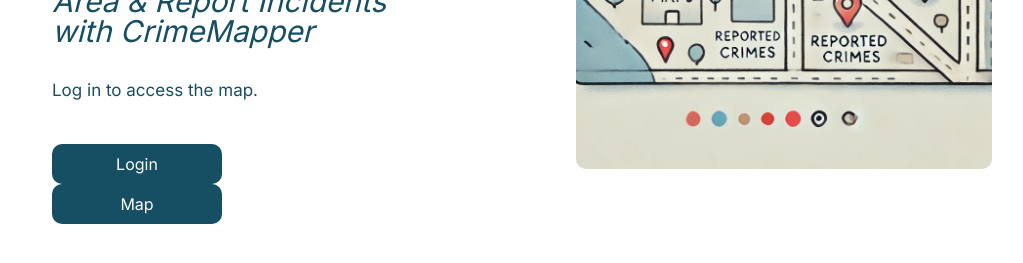
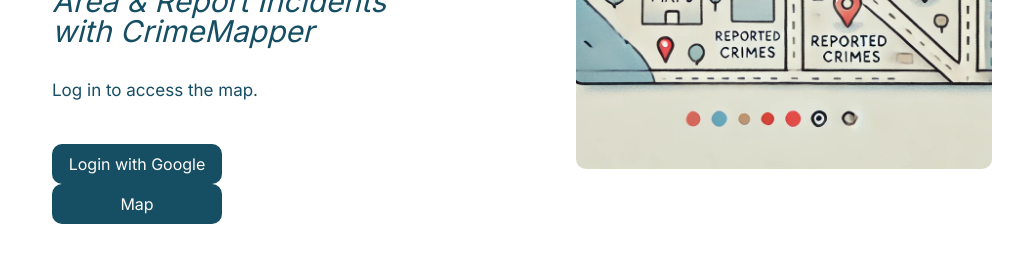
Before and after one commit to sebastianmb/CrimeMapper, a React (Vite) app in the folder front/: page / in a window 1280 px wide. Shown: the part 419-682 px from the top of the page, without its empty margins (128-1151 px from the left). Built offline with nearby package versions, Linux system fonts and the light colour scheme.

Commit message:
Set firebase on Newcontainer component

```diff
--- a/front/src/components/NewContainer.jsx
+++ b/front/src/components/NewContainer.jsx
@@ -1,5 +1,7 @@
-
-import { Link } from 'react-router-dom';
+import { useState } from "react";
+import { signInWithPopup, GoogleAuthProvider } from "firebase/auth";
+import { auth } from "../firebase/firebaseConfig.js"; // Asegúrate de importar tu configuración de Firebase
+import { Link, useNavigate } from "react-router-dom";
 
 
 
@@ -8,7 +10,18 @@
 
 export const NewContainer = () => {
 
-
+  const [user, setUser] = useState(null);
+  const navigate = useNavigate(); // Hook para redirigir
+  const handleGoogleLogin = async () => {
+    try {
+      const provider = new GoogleAuthProvider();
+      const result = await signInWithPopup(auth, provider);
+      setUser(result.user); // Guarda el usuario en el estado
+      navigate("/Panel"); // Redirige al Panel después del login
+    } catch (error) {
+      console.error("Error en login:", error);
+    }
+  };
 
   return (
     <aside className="py-[28px] px-[20px] text-cyan-900 flex-none mb-[60px] md:w-[350px] md:mb-0 lg:w-2/5 ">
@@ -22,15 +35,24 @@
 
 
 
-              <button className='bg-cyan-900 w-[170px] h-[40px] rounded-[10px] text-OffWhite hover:bg-VeryDarkBlue'>Login</button>
+          {user ? (
+            <p>Welcome, {user.displayName}!</p>
+          ) : (
+            <button
+              onClick={handleGoogleLogin}
+              className="bg-cyan-900 w-[170px] h-[40px] rounded-[10px] text-OffWhite hover:bg-VeryDarkBlue"
+            >
+              Login with Google
+            </button>
+          )}
 
 
 
 
-            <Link to="/Panel" className='flex flex-col'>
-              <button className='bg-cyan-900 w-[170px] h-[40px] rounded-[10px] text-OffWhite hover:bg-VeryDarkBlue' >Map</button>
+          <Link to="/Panel" className='flex flex-col'>
+            <button className='bg-cyan-900 w-[170px] h-[40px] rounded-[10px] text-OffWhite hover:bg-VeryDarkBlue' >Map</button>
 
-            </Link>
+          </Link>
 
 
         </div>
--- /dev/null
+++ b/front/src/firebase/firebaseConfig.js
@@ -0,0 +1,16 @@
+import { initializeApp } from "firebase/app";
+import { getAuth } from "firebase/auth";
+
+// For Firebase JS SDK v7.20.0 and later, measurementId is optional
+const firebaseConfig = {
+    apiKey: "AIzaSyBSQr2gqUhiz4TjASdBWMsaijNi6sEWQR4",
+    authDomain: "crimemapper-ad2b2.firebaseapp.com",
+    projectId: "crimemapper-ad2b2",
+    storageBucket: "crimemapper-ad2b2.firebasestorage.app",
+    messagingSenderId: "1019213149945",
+    appId: "1:1019213149945:web:1ff52738b4b58af8da5428",
+    measurementId: "G-DCH9T4TT33"
+  };
+
+const app = initializeApp(firebaseConfig);
+export const auth = getAuth(app);
```
